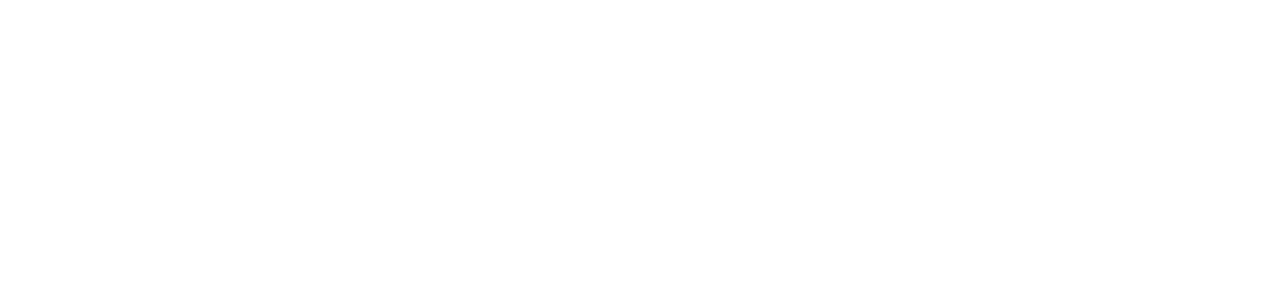
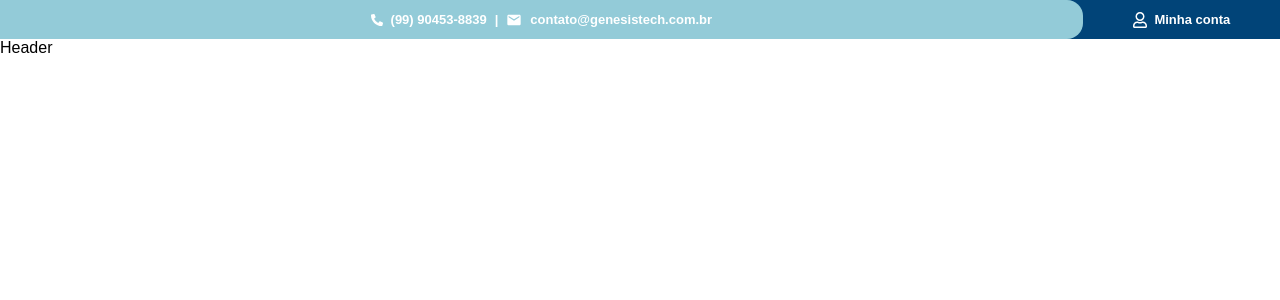
Before and after one commit to FranciscoNeto2909/Geduc, a React (Vite) app: page / in a window 1280 px wide. Shown: the top 300 px of the page. Built offline with nearby package versions, Linux system fonts and the light colour scheme.

Commit message:
top created

```diff
--- a/package.json
+++ b/package.json
@@ -12,6 +12,7 @@
   "dependencies": {
     "react": "^19.1.1",
     "react-dom": "^19.1.1",
+    "react-icons": "^5.5.0",
     "react-router-dom": "^7.9.3"
   },
   "devDependencies": {
--- a/src/App.tsx
+++ b/src/App.tsx
@@ -8,11 +8,13 @@
 import BaixarApp from './pages/baixarApp/BaixarApp'
 import Contato from './pages/contato/Contato'
 import Conta from './pages/conta/Conta'
+import Navbar from './components/header/Header'
 
 export default function App() {
 
   return (
-    <>
+    <div className="container">
+      <Navbar/>
       <Routes>
         <Route path='/' element={< Inicio />}/>
         <Route path='/quem-somos' element={< QuemSomos />}/>
@@ -23,6 +25,6 @@
         <Route path='/entre-em-contato' element={< Contato />}/>
         <Route path='/conta' element={< Conta />}/>
       </Routes>
-    </>
+    </div>
   )
 }
--- /dev/null
+++ b/src/components/header/Header.tsx
@@ -0,0 +1,11 @@
+import Top from "../top/Top"
+import "./header.css"
+
+export default function Header() {
+    return (
+        <div className="">
+            <Top/>
+            Header
+        </div>
+    )
+}
--- /dev/null
+++ b/src/components/top/Top.tsx
@@ -0,0 +1,27 @@
+import { Link } from "react-router-dom";
+import { FaPhoneAlt } from "react-icons/fa";
+import { MdEmail } from "react-icons/md";
+import { FaRegUser } from "react-icons/fa";
+import "./top.css";
+
+export default function Top() {
+  return (
+    <div className="top">
+      <div className="top-contacts">
+        <div className="top-item">
+          <FaPhoneAlt size={12} />
+          <p>(99) 90453-8839</p>
+        </div>
+        <span>|</span>
+        <div className="top-item">
+          <MdEmail size={16}/>
+          <p>contato@genesistech.com.br</p>
+        </div>
+      </div>
+      <div className="top-account">
+        <FaRegUser size={16}/>
+        <Link to="conta">Minha conta</Link>
+      </div>
+    </div>
+  );
+}
--- /dev/null
+++ b/src/components/top/top.css
@@ -0,0 +1,41 @@
+.top {
+  background-color: #0f0;
+  height: 39px;
+  width: 100%;
+  display: flex;
+  font-weight: bold;
+  color: #fff;
+  background-color: #014478;
+  font-size: 13px;
+}
+
+.top-contacts {
+  height: 100%;
+  width: 90%;
+  display: flex;
+  align-items: center;
+  justify-content: center;
+  gap: 8px;
+  background-color: #93cbd8;
+  border-radius: 0 16px 16px 0;
+}
+
+.top-item {
+  display: flex;
+  align-items: center;
+  gap: 8px;
+}
+
+.top-account {
+  width: 210px;
+  display: flex;
+  align-items: center;
+  justify-content: center;
+  gap: 6px;
+  color: #fff;
+}
+
+.top-account a {
+  font-weight: 700;
+  color: #fff;
+}
--- a/src/index.css
+++ b/src/index.css
@@ -23,3 +23,11 @@
 --soft-yellow:#FEF7AF;
 --light-yellow:#FEF7CD;
 }
+
+*{
+    margin: 0;
+    padding: 0;
+    text-decoration: none;
+    list-style: none;
+    font-family: Arial, Helvetica, sans-serif;
+}
```
Also changed, not shown: src/components/header/header.css (added), 1 other file (tests, documents, lock files or other folders).
